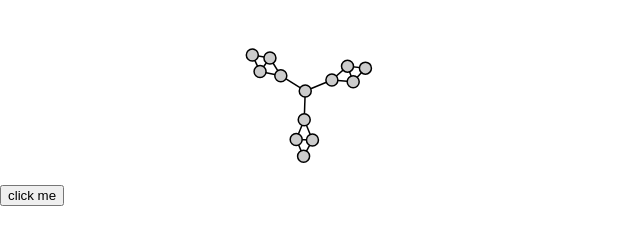
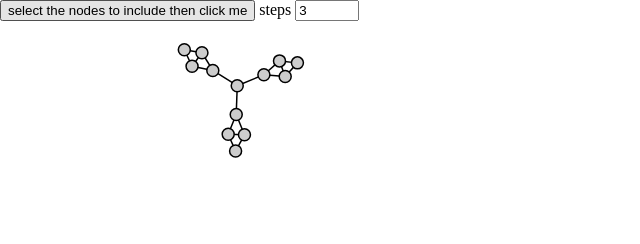
Before and after one commit to cool-Blue/SO-Questions, a plain HTML site: page force/emit-drag/index.html in a window 1280 px wide. Shown: the whole page, without its empty margins (0-640 px from the left). Drawn offline with nearby package versions, Linux system fonts and the light colour scheme; animation ran at ten frames a second.

Commit message:
added emit-drag - added inputs - chained transitions using reduce

```diff
--- a/force/emit-drag/index.html
+++ b/force/emit-drag/index.html
@@ -4,7 +4,9 @@
     <meta charset="UTF-8">
     <title></title>
     <style>
-        body {margin: 0;}
+        body {
+            margin: 0;
+        }
         .link {
             stroke: #000;
             stroke-width: 1.5px;
@@ -20,11 +22,22 @@
         .node.fixed {
             fill: #f00;
         }
+        button, input {display: inline-block}
+        .input-div {
+            position: absolute;
+            top: 0;
+            left: 0;
+            /*white-space: pre;*/
+            margin: 0;
+        }
     </style>
 </head>
 <body>
 <script src="https://cdnjs.cloudflare.com/ajax/libs/d3/3.5.5/d3.min.js"></script>
-<button onclick = 'positionnodes()'> click me</button>
+<div class="input-div">
+    <button onclick = 'positionnodes()'> select the nodes to include then click me</button>
+    steps <input id="steps-selector" onchange = 'positionnodes()' type="number"  name="steps" value = 3 min="1" max="100"/>
+</div>
 <script>
     var graph  ={
         "nodes": [
@@ -64,12 +77,9 @@
         ]
     }
 
-
-
-
-
     var width = 500,
-        height = 200;
+        height = 190,
+        steps = function(){return +d3.select("#steps-selector").property("value")};
 
     var force = d3.layout.force()
         .size([width, height])
@@ -129,44 +139,50 @@
 
     function positionnodes(){
         var ns = "CB:emit/drag/transition/or-whatever-you-feel-like",
-            shadowNode = d3.select("body").selectAll("emitDrag").data([1]),
-            shadowedData = graph.nodes[1];
-        shadowNode.enter().append(function(){return document.createElementNS(ns, "emitDrag")}),
+            shadowNodes = d3.select("body").selectAll("emitDrag")
+                .data(graph.nodes.filter(function(d){return d.fixed})),
+            shadowedData = [];
+        shadowNodes.enter().append(function(){return document.createElementNS(ns, "emitDrag")});
 
-        node.each(function(d, i){
-            if(i===1){
-                dragstart.call(this, d, i);
-            }
-        });
+        shadowNodes.each(function(d, i){
+            var n = d3.select(this);
+            shadowedData[i] = d;
+            dragstart.call(node.filter(function(s){return s === d;}).node(), d);
 
-        shadowedData.fixed = true;
-        shadowNode.attr({cx: shadowedData.x, cy: shadowedData.y});
+            d.fixed = true;
+            n.attr({cx: d.x, cy: d.y});
 
-        Object.defineProperties(shadowedData, {
-            x: {
-                get: function() {return shadowedData.px = +shadowNode.attr("cx")},
-                configurable: true
-
-            },
-            y: {
-                get: function() {return shadowedData.py = +shadowNode.attr("cy")},
-                configurable: true
-            }
+            Object.defineProperties(d, {
+                px: {
+                    get: function() {return +n.attr("cx")},
+                    configurable: true
+                },
+                py: {
+                    get: function() {return +n.attr("cy")},
+                    configurable: true
+                }
+            });
         });
 
         force.start();
 
-        shadowNode
-            .transition().duration(1000).ease("cubic")
-            .attr({cx: (1+3*Math.random())*width*0.2, cy: (1+3*Math.random())*height*0.2})
-            .each("end", function(){
+        d3.range(steps()).reduce(function(o, s){
+            return o.transition().duration(750).ease("cubic")
+                    .attr({
+                        cx: function(){return (1+3*Math.random())*width*0.2},
+                        cy: function(){return (1+3*Math.random())*height*0.2}
+                    })
+        },shadowNodes)
+
+            .each("end", function(d, i){
                 var n = d3.select(this);
-                Object.defineProperties(shadowedData, {
-                    x: {value: +n.attr("cx"), writable: true},
-                    y: {value: +n.attr("cy"), writable: true}
+                Object.defineProperties(shadowedData[i], {
+                    px: {value: +n.attr("cx"), writable: true},
+                    py: {value: +n.attr("cy"), writable: true}
                 });
             });
     }
+
 </script>
 </body>
 </html>
```
